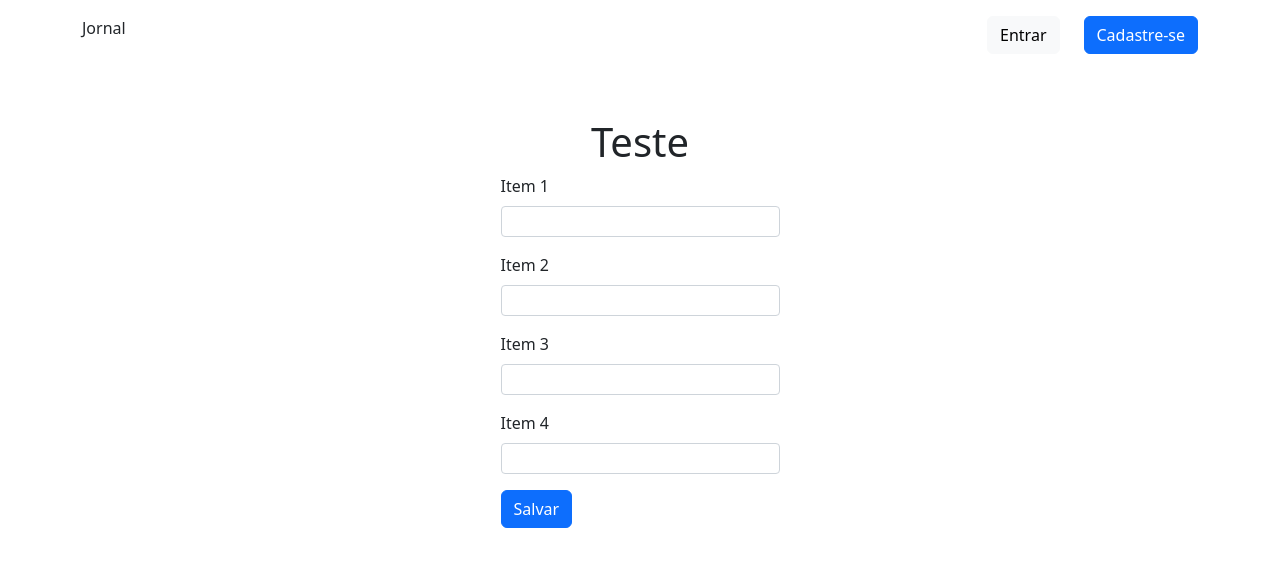
After one commit to diogoodiego/dsweb-jornal, a Django app: page /test/ in a window 1280 px wide. The commit adds this page. Shown: the top 567 px of the page. Run offline with Django 3.2, Linux system fonts and the light colour scheme; parts of the project's set-up code (start-up, migrations or seed data) failed here and were passed over.

```diff
--- a/jornal/templates/jornal/main-guest.html
+++ b/jornal/templates/jornal/main-guest.html
@@ -15,7 +15,7 @@
             <a class="navbar-brand" href="{% url 'jornal:index' %}">Jornal</a>
 
             <nav class="d-flex flex-row gap-4">
-                <a href="{% url 'jornal:login' %}" class="btn">Entrar</a>
+                <a href="{% url 'jornal:login' %}" class="btn btn-light">Entrar</a>
                 <a href="{% url 'jornal:register' %}" class="btn btn-primary">Cadastre-se</a>
             </nav>
         </div>
--- /dev/null
+++ b/jornal/templates/jornal/test.html
@@ -0,0 +1,27 @@
+{% extends './main-guest.html' %}
+    {% block content%}
+    <div class="container">
+        <form action="{% url 'jornal:test' %}" method="post" class="col-12 col-md-6 col-lg-3 mx-auto mt-5">
+            {% csrf_token %}
+            <h1 class="text-center">Teste</h1>
+            <div class="mb-3">
+                <label for="item" class="form-label">Item 1</label>
+                <input type="text" name="item" class="form-control form-control-sm" required>
+            </div>
+            <div class="mb-3">
+                <label for="item" class="form-label">Item 2</label>
+                <input type="text" name="item" class="form-control form-control-sm" required>
+            </div>
+            <div class="mb-3">
+                <label for="item" class="form-label">Item 3</label>
+                <input type="text" name="item" class="form-control form-control-sm" required>
+            </div>
+            <div class="mb-3">
+                <label for="item" class="form-label">Item 4</label>
+                <input type="text" name="item" class="form-control form-control-sm" required>
+            </div>
+
+            <button type="submit" class="btn btn-primary">Salvar</button>
+        </form>
+    </div>
+    {% endblock %}
--- a/jornal/urls.py
+++ b/jornal/urls.py
@@ -12,7 +12,8 @@ urlpatterns = [
     path('logout',views.logout_view, name='logout'),
     path('home',views.home.as_view(), name='home'),
     path('noticia',views.noticia_view.as_view(), name='noticia'),
-    path('noticia/<int:noticia_id>/', views.noticia_detalhe.as_view(), name='noticia_detalhe')
+    path('noticia/<int:noticia_id>/', views.noticia_detalhe.as_view(), name='noticia_detalhe'),
+    path('test/',views.test_view.as_view(),name="test")
 ]
 
 urlpatterns += static(settings.MEDIA_URL, document_root=settings.MEDIA_ROOT)
--- a/jornal/views.py
+++ b/jornal/views.py
@@ -10,10 +10,15 @@ from .forms import UsuarioForm, LoginForm
 
 
 def index(request):
-    return render(request,"jornal/index.html")
+    noticias = Noticia.objects.order_by('-data_hora')
+    contexto = {"user":request.user, "noticias":noticias}
+    return render(request,"jornal/index.html",contexto)
 
 class login_view(TemplateView):
     def get(self, request):
+        if request.user.is_authenticated:
+            return redirect('jornal:home')
+
         login_form = LoginForm
         contexto ={
             'login_form':login_form,
@@ -41,6 +46,9 @@ class login_view(TemplateView):
 
 class register_view(TemplateView):
     def get(self,request):
+        if request.user.is_authenticated:
+            return redirect('jornal:home')
+
         usuario_form = UsuarioForm
         contexto = {
             'usuario_form':usuario_form
@@ -104,3 +112,13 @@ class noticia_detalhe(TemplateView):
     def get(self, request,noticia_id):
         noticia = get_object_or_404(Noticia, pk=noticia_id)
         return render(request, "jornal/noticia/detalhe.html", {"noticia":noticia})
+
+
+class test_view(TemplateView):
+    def get(self,request):
+        return render(request,"jornal/test.html")
+
+    def post(self, request):
+        item = request.POST.getlist('item')
+        print(item)
+        return redirect("jornal:test")
```
Also changed, not shown: jornal/templates/jornal/index.html (+31 -2 lines), jornal/templates/jornal/main-logged.html (+4 -7 lines), jornal/templates/jornal/noticia/create.html (+48 -10 lines), jornal/migrations/0013_alter_noticia_comentarios.py (added), jornal/migrations/0014_alter_noticia_comentarios.py (added).
